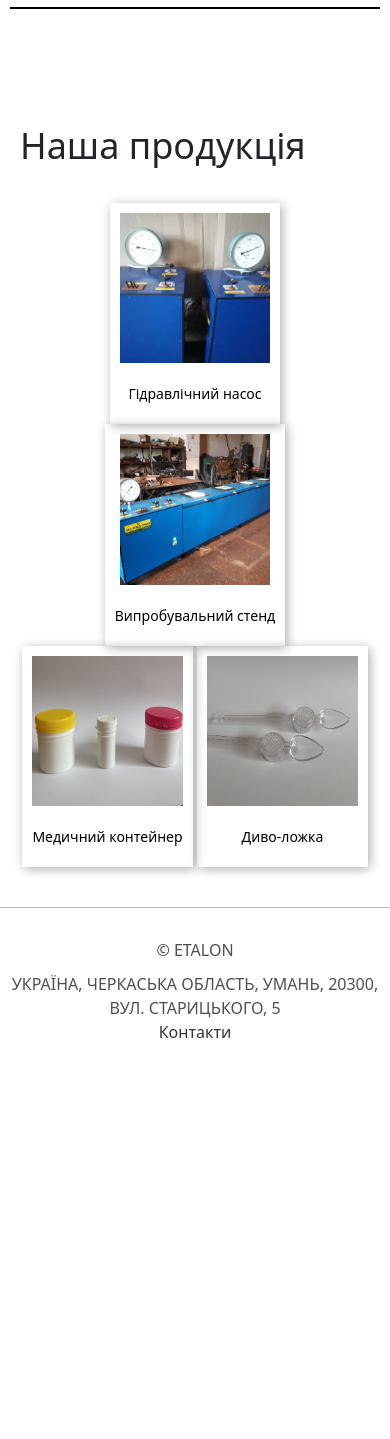
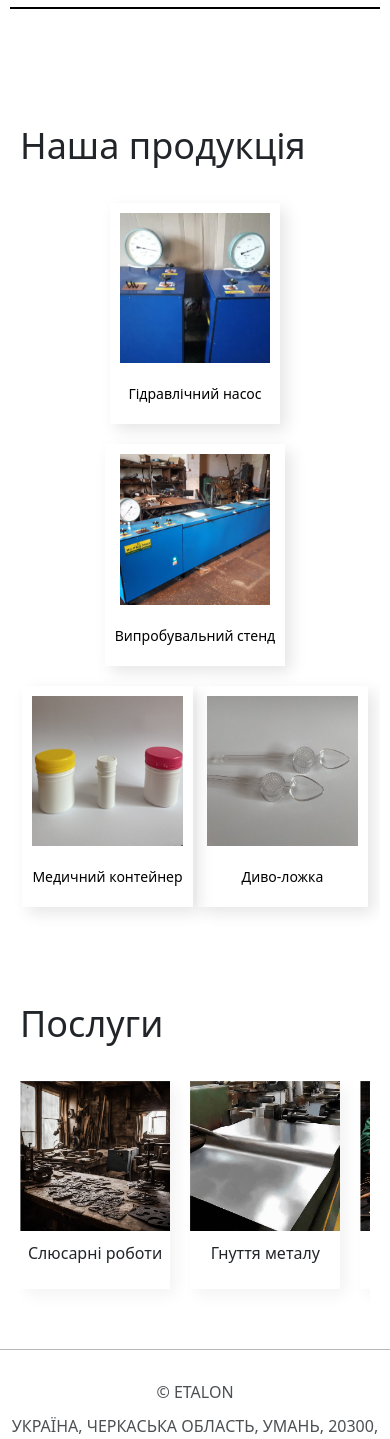
Before and after one commit to MishaMalinov/etalon.github.io, a PHP site: page /pages/home/home.php in a window 390 px wide. Shown: the part 192-1631 px from the top of the page. Before the commit the page ends 1230 px from the top, so only its background shows below. Run offline with PHP 8.4, Linux system fonts and the light colour scheme; style sheets or scripts are compiled from the project's sources.

Commit message:
main lenta

```diff
--- a/pages/home/home.css
+++ b/pages/home/home.css
@@ -7,6 +7,7 @@
 .home .center {
   font-size: 22px;
   width: 1200px;
+  overflow: hidden;
 }
 .home .center .title {
   font-size: 36px;
@@ -37,9 +38,10 @@
 .home .center .content .production .list a {
   text-decoration: none;
   color: black;
+  margin-bottom: 20px;
 }
 .home .center .content .production .list a .block {
-  box-shadow: 2px 2px 10px 0px rgba(0, 0, 0, 0.322);
+  box-shadow: 6px 6px 15px 0px rgba(0, 0, 0, 0.1);
   max-height: 340px;
   white-space: normal;
   box-sizing: content-box;
@@ -60,7 +62,31 @@
   font-size: max(min(3vw, 22px), 14px);
 }
 .home .center .content .production .list a .block:hover {
-  box-shadow: 2px 2px 10px 0px rgba(0, 0, 0, 0.622);
+  box-shadow: 2px 2px 10px 0px rgba(0, 0, 0, 0.2);
+}
+.home .center .content .services {
+  display: block;
+}
+.home .center .content .services .list {
+  margin-top: 30px;
+  display: flex;
+  justify-content: space-around;
+}
+.home .center .content .services .list .list-el {
+  margin-right: 20px;
+  display: flex;
+  align-items: center;
+  flex-direction: column;
+  margin-bottom: 20px;
+  box-shadow: 6px 6px 15px 0px rgba(0, 0, 0, 0.05);
+}
+.home .center .content .services .list .list-el img {
+  width: max(150px, min(18vw + 80px, 200px));
+  margin-bottom: 10px;
+}
+.home .center .content .services .list .list-el .label {
+  text-align: center;
+  font-size: max(min(3vw, 22px), 16px);
 }
 
 @media only screen and (max-width: 768px) {
@@ -85,14 +111,34 @@
   .home .center .content .top .description .text {
     font-size: 16px;
   }
-  .home .center .content .bottom .production .list a .block {
+  .home .center .content .services {
+    overflow: hidden;
+  }
+  .home .center .content .services .list {
+    width: 1200px;
+    max-width: 100%;
+    overflow-x: scroll;
+    margin-top: 30px;
+    white-space: nowrap;
+    -ms-overflow-style: none; /* IE and Edge */
+    scrollbar-width: none; /* Firefox */
+  }
+  .home .center .content .services .list::-webkit-scrollbar {
+    display: none;
+  }
+  .home .center .content .services .list .list-el {
+    white-space: normal;
+    box-sizing: content-box;
+    display: inline-block;
+    margin-bottom: 20px;
+    box-shadow: 6px 6px 15px 0px rgba(0, 0, 0, 0.05);
+  }
+  .home .center .content .services .list .list-el img {
+    width: max(150px, min(18vw + 80px, 200px));
     margin-bottom: 10px;
   }
-  .home .center .content .bottom .production .list a .block .image {
-    height: 150px;
-    width: 150px;
-  }
-  .home .center .content .bottom .production .list a .block div {
-    font-size: 14px;
+  .home .center .content .services .list .list-el .label {
+    text-align: center;
+    font-size: max(min(3vw, 22px), 16px);
   }
 }/*# sourceMappingURL=home.css.map */
--- a/pages/home/home.php
+++ b/pages/home/home.php
@@ -16,11 +16,11 @@ $products = json_decode(file_get_contents('../../data/production.json'), false);
                 </div>
                 <div class="list">
                     <?php
-                        foreach ($products as $product) {
-                            $img = "../../data/".$product->img."/0.jpeg";
-                            $title = $product->shortTitle;
-                            $id = $product->id;
-                            echo "
+                    foreach ($products as $product) {
+                        $img = "../../data/" . $product->img . "/0.jpeg";
+                        $title = $product->shortTitle;
+                        $id = $product->id;
+                        echo "
                                     <a  href='../item/item.php?id=$id' >
                                         <div class='block'>
 
@@ -30,8 +30,33 @@ $products = json_decode(file_get_contents('../../data/production.json'), false);
                                         </div>
                                     </a>
                                     ";
-                        }
+                    }
                     ?>
+                </div>
+            </div>
+            <div class="services">
+                <div class="title">Послуги</div>
+                <div class="list">
+                    <div class="list-el">
+                        <img src="../../data/slusWork.png" alt="">
+                        <div class="label">Слюсарні роботи</div>
+                    </div>
+                    <div class="list-el">
+                        <img src="../../data/gnutMetalu.png" alt="">
+                        <div class="label">Гнуття металу</div>
+                    </div>
+                    <div class="list-el">
+                        <img src="../../data/zvarWork.png" alt="">
+                        <div class="label">Зварювальні роботи</div>
+                    </div>
+                    <div class="list-el">
+                        <img src="../../data/tokarWork.png" alt="">
+                        <div class="label">Токарні роботи</div>
+                    </div>
+                    <div class="list-el">
+                        <img src="../../data/frezWork.png" alt="">
+                        <div class="label">Фрезерні роботи</div>
+                    </div>
                 </div>
             </div>
         </div>
--- a/pages/home/home.scss
+++ b/pages/home/home.scss
@@ -7,7 +7,7 @@
 
         font-size: 22px;
         width: 1200px;
-
+        overflow: hidden;
         .title {
             font-size: 36px;
         }
@@ -41,8 +41,9 @@
                             text-decoration: none;
                             color: black;
 
+                            margin-bottom: 20px;
                             .block{
-                                box-shadow: 2px 2px 10px 0px rgba(0, 0, 0, 0.322);
+                                box-shadow: 6px 6px 15px 0px rgba(0, 0, 0, 0.1);
                                 max-height: 340px;
                                 white-space: normal;
                                 box-sizing: content-box;
@@ -55,7 +56,6 @@
                                     width:min(calc(18vw + 80px), 250px);
                                     height:min(calc(18vw + 80px), 250px);
                                     object-fit: cover;
-
                                 }
                                 div{
                                     margin-top: 20px;
@@ -64,14 +64,38 @@
                                 }
                                 transition-duration: 0.2s;
                                 &:hover{
-                                    box-shadow: 2px 2px 10px 0px rgba(0, 0, 0, 0.622);
+                                    box-shadow: 2px 2px 10px 0px rgba(0, 0, 0, 0.2);
                                 }
                             }
 
                         }
                     }
                 }
+                .services{
+                    display: block;
+                    .list{
+                        margin-top: 30px;
+                        display: flex;
+                        justify-content: space-around;
+                        .list-el{
 
+                            margin-right: 20px;
+                            display: flex;
+                            align-items: center;
+                            flex-direction: column;
+                            margin-bottom: 20px;
+                            box-shadow: 6px 6px 15px 0px rgba(0, 0, 0, 0.05);
+                            img{
+                                width:max(150px,min(calc(18vw + 80px), 200px));
+                                margin-bottom: 10px;
+                            }
+                            .label{
+                                text-align: center;
+                                font-size: max(min(calc(3vw), 22px),16px);
+                            }
+                        }
+                    }
+                }
         }
     }
 }
@@ -107,21 +131,36 @@
                     }
                 }
 
-                .bottom {
-                    .production{
-                        .list{
+                .services{
 
-                            a{
-                                .block{
-                                    margin-bottom: 10px;
-                                    .image{
-                                        height: 150px;
-                                        width: 150px;
-                                    }
-                                    div{
-                                        font-size: 14px;
-                                    }
-                                }
+                    overflow: hidden;
+                    .list{
+                        width: 1200px;
+                        max-width: 100%;
+                        overflow-x: scroll;
+                        margin-top: 30px;
+                        white-space: nowrap;
+
+                        -ms-overflow-style: none;  /* IE and Edge */
+                        scrollbar-width: none;  /* Firefox */
+                        // padding-left: 4vw;
+                        &::-webkit-scrollbar {
+                            display: none;
+                        }
+                        .list-el{
+                            white-space: normal;
+                            box-sizing: content-box;
+                            display: inline-block;
+
+                            margin-bottom: 20px;
+                            box-shadow: 6px 6px 15px 0px rgba(0, 0, 0, 0.05);
+                            img{
+                                width:max(150px,min(calc(18vw + 80px), 200px));
+                                margin-bottom: 10px;
+                            }
+                            .label{
+                                text-align: center;
+                                font-size: max(min(calc(3vw), 22px),16px);
                             }
                         }
                     }
```
Also changed, not shown: 1 other file.
